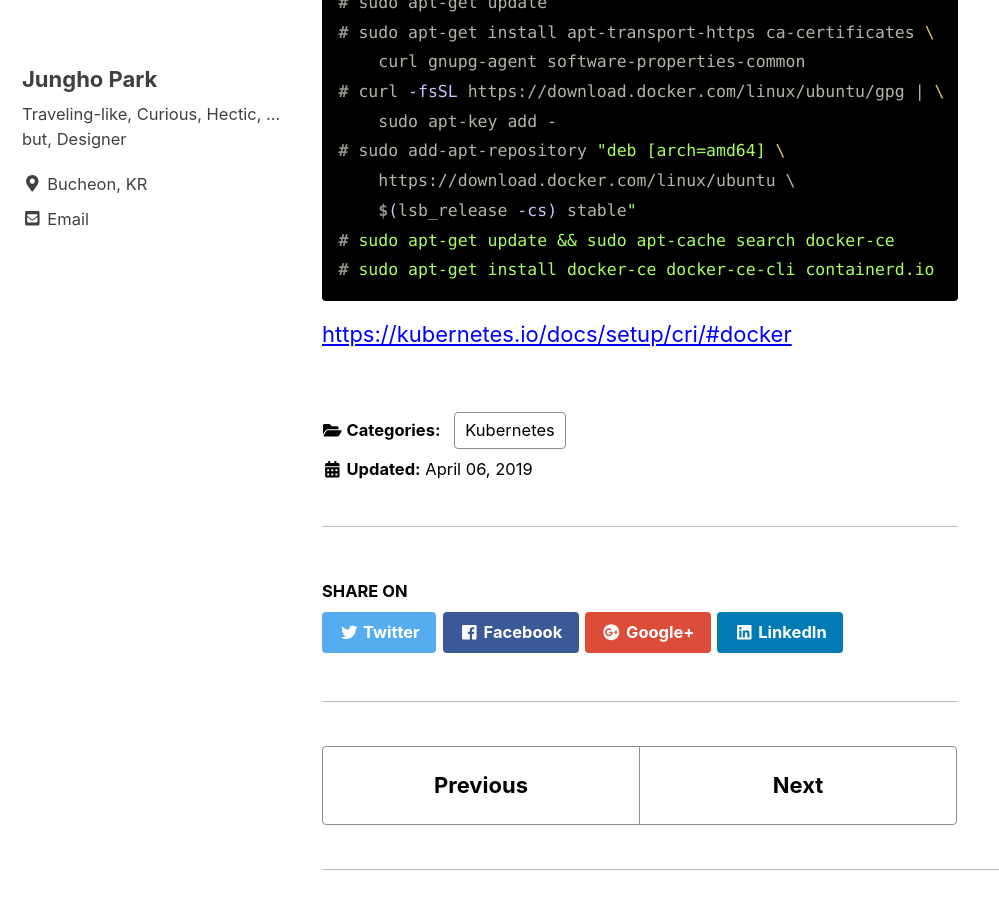
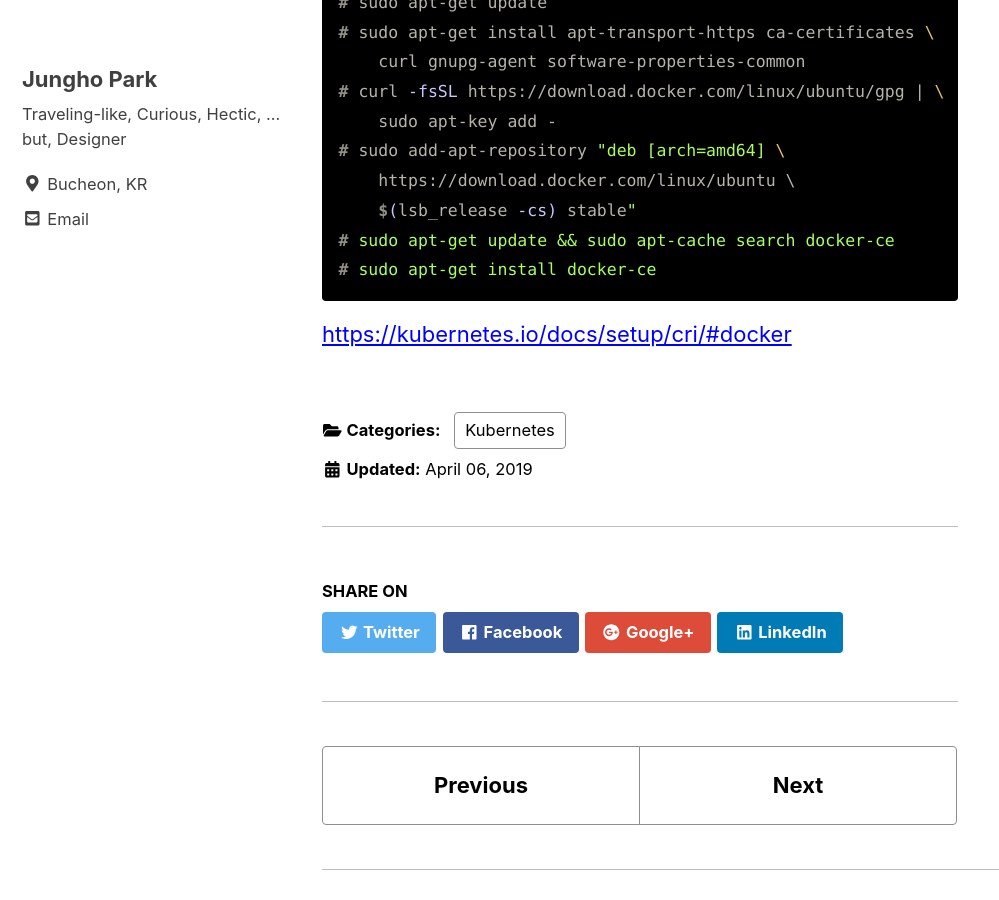
Before and after one commit to unipark00/tekrepo, a Jekyll site: the page built from _posts/2019-04-05-install-docker.md, in a window 1280 px wide and 900 px high, scrolled down 756 px. Shown: the whole window, without its empty margins (0-999 px from the left). Built offline with Jekyll 4.4.1, drawn with Linux system fonts in a browser that asks for light colours; cached includes are drawn as plain includes.

Commit message:
Update 2019-04-05-install-docker.md

````diff
--- a/_posts/2019-04-05-install-docker.md
+++ b/_posts/2019-04-05-install-docker.md
@@ -25,6 +25,6 @@ Since v1.14.0, kubeadm will try to automatically detect the container runtime on
     https://download.docker.com/linux/ubuntu \
     $(lsb_release -cs) stable"
 # sudo apt-get update && sudo apt-cache search docker-ce
-# sudo apt-get install docker-ce docker-ce-cli containerd.io
+# sudo apt-get install docker-ce
 ```
 [https://kubernetes.io/docs/setup/cri/#docker](https://kubernetes.io/docs/setup/cri/#docker)
````
